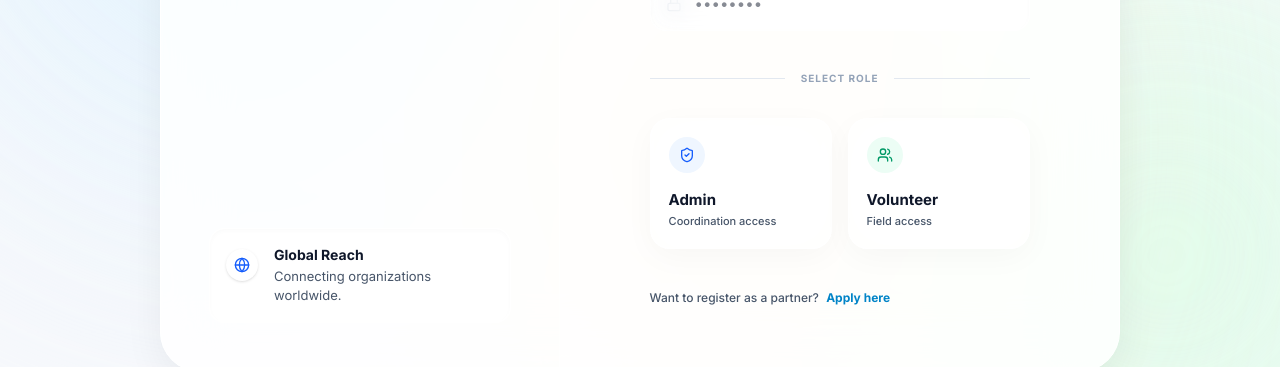
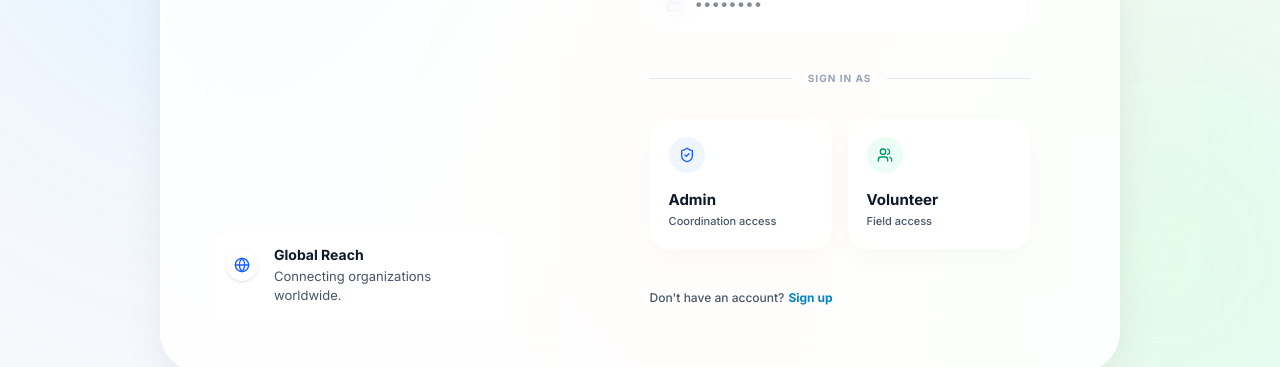
Before and after one commit to kavishbasole17/upgraded-carnival, a React (Vite) app in the folder src/frontend/: page /login in a window 1280 px wide. Shown: the part 372-739 px from the top of the page. Built offline with nearby package versions, Linux system fonts and the light colour scheme.

Commit message:
KAVDUMBS FIX: login page error fixed

```diff
--- a/src/frontend/src/pages/Login.tsx
+++ b/src/frontend/src/pages/Login.tsx
@@ -12,6 +12,8 @@ export default function Login() {
   const [error, setError] = useState('');
   const [, setLoading] = useState(false);
 
+  const [isSignUp, setIsSignUp] = useState(false);
+
   const handleLogin = async (role: 'ADMIN' | 'USER') => {
     setError('');
 
@@ -21,13 +23,9 @@ export default function Login() {
     }
 
     setLoading(true);
-    const { data, error: signInError } = await supabase.auth.signInWithPassword({
-      email,
-      password
-    });
 
-    if (signInError) {
-      // Auto-signup for demo convenience
+    if (isSignUp) {
+      // Explicit sign-up flow
       const { data: signUpData, error: signUpError } = await supabase.auth.signUp({
         email,
         password,
@@ -45,6 +43,18 @@ export default function Login() {
       useAuthStore.getState().login(role, signUpData.user);
       setLoading(false);
       navigate(role === 'USER' ? '/triage' : '/');
+      return;
+    }
+
+    // Sign-in flow
+    const { data, error: signInError } = await supabase.auth.signInWithPassword({
+      email,
+      password
+    });
+
+    if (signInError) {
+      setError(signInError.message);
+      setLoading(false);
       return;
     }
 
@@ -103,8 +113,8 @@ export default function Login() {
         <div className="w-full md:w-7/12 p-8 sm:p-12 lg:p-16 relative flex flex-col justify-center bg-white/60">
           <div className="max-w-[380px] w-full mx-auto">
             <div className="mb-10 text-center md:text-left">
-              <h2 className="text-2xl sm:text-[28px] font-bold tracking-tight mb-2 text-text-primary">Welcome back</h2>
-              <p className="text-[15px] text-text-secondary">Sign in to coordinate aid and resources</p>
+              <h2 className="text-2xl sm:text-[28px] font-bold tracking-tight mb-2 text-text-primary">{isSignUp ? 'Create account' : 'Welcome back'}</h2>
+              <p className="text-[15px] text-text-secondary">{isSignUp ? 'Sign up to join the relief network' : 'Sign in to coordinate aid and resources'}</p>
             </div>
 
             {error && (
@@ -153,7 +163,7 @@ export default function Login() {
 
             <div className="flex items-center gap-4 mb-8">
               <div className="flex-1 h-px bg-slate-200"></div>
-              <span className="text-[10px] font-bold text-text-muted uppercase tracking-[0.1em]">Select Role</span>
+              <span className="text-[10px] font-bold text-text-muted uppercase tracking-[0.1em]">{isSignUp ? 'Sign Up As' : 'Sign In As'}</span>
               <div className="flex-1 h-px bg-slate-200"></div>
             </div>
 
@@ -193,7 +203,13 @@ export default function Login() {
 
             <div className="mt-10 text-center md:text-left">
               <p className="text-[12px] font-medium text-text-secondary">
-                Want to register as a partner? <button className="text-accent hover:text-blue-700 font-bold transition-colors ml-1">Apply here</button>
+                {isSignUp ? 'Already have an account?' : "Don't have an account?"}
+                <button
+                  onClick={() => { setIsSignUp(!isSignUp); setError(''); }}
+                  className="text-accent hover:text-blue-700 font-bold transition-colors ml-1"
+                >
+                  {isSignUp ? 'Sign in' : 'Sign up'}
+                </button>
               </p>
             </div>
 
```
